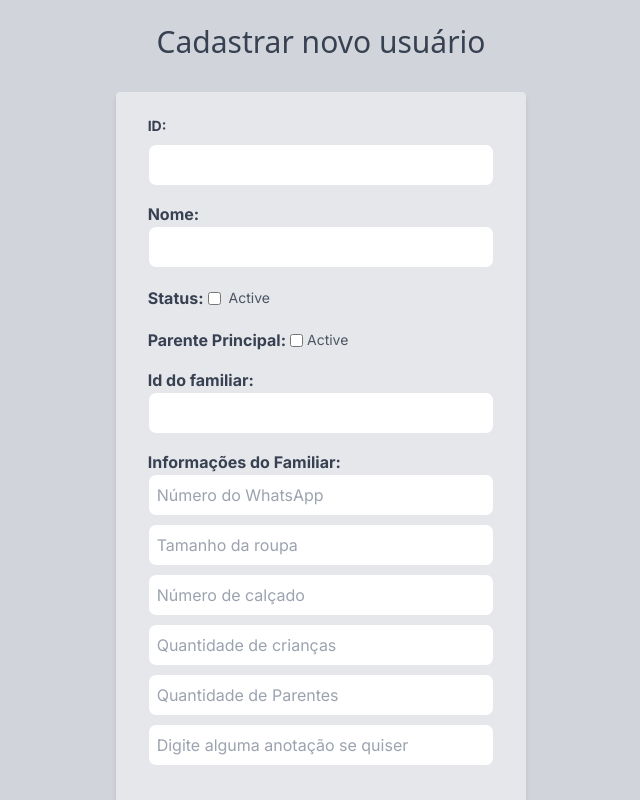
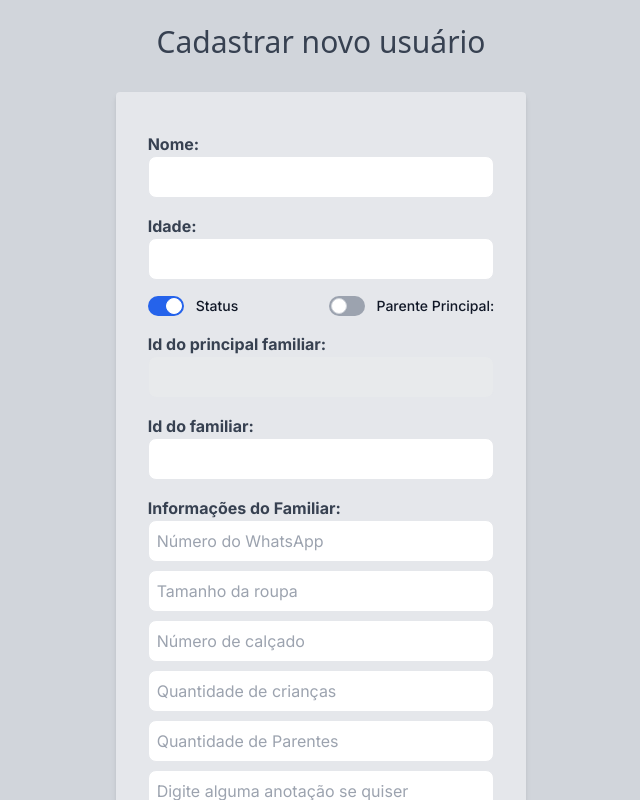
Before and after one commit to correaa1/ong-frontend, a Next.js app: page /register in a window 1280 px wide. Shown: the top 800 px of the page, without its empty margins (319-959 px from the left). Built offline with nearby package versions, Linux system fonts and the light colour scheme.

Commit message:
Forms validation e styled

```diff
--- a/package.json
+++ b/package.json
@@ -20,6 +20,7 @@
     "react-dom": "18.2.0",
     "react-icons": "^4.10.1",
     "react-router-dom": "^6.14.2",
+    "react-toastify": "^9.1.3",
     "tailwindcss": "3.3.3"
   }
 }
--- a/src/app/list/profile/page.jsx
+++ b/src/app/list/profile/page.jsx
@@ -4,6 +4,7 @@ import {BrowserRouter as Router, Routes, Route, Link} from 'react-router-dom';
 import UserList from "@/app/list/userList";
 import UserDetails from "@/app/list/profile/userDetail";
 import UserListSelect from "@/app/deliveryList/userListSelect";
+import UserFamily from "@/app/list/profile/profileFamily/userFamily";
 
 
 
--- a/src/app/list/profile/userDetail.jsx
+++ b/src/app/list/profile/userDetail.jsx
@@ -3,9 +3,10 @@ import React, { useState, useEffect } from 'react';
 import axios from 'axios';
 import {Link, useParams} from 'react-router-dom';
 import {MdCancel} from "react-icons/md";
-import {BsCheckCircle, BsFillCheckCircleFill, BsXCircle} from "react-icons/bs";
+import {BsCheckCircle, BsFillCheckCircleFill, BsPersonBadge, BsXCircle} from "react-icons/bs";
 import {FiEdit} from "react-icons/fi";
-import {Button} from "react-bootstrap";
+import {Button, Alert} from "react-bootstrap";
+import {FcSearch} from "react-icons/fc";
 
 const UserDetails = () => {
 
@@ -17,17 +18,23 @@ const UserDetails = () => {
     console.log("editedUser", editedUser); // Add this log
     console.log("editedUser.month", editedUser.month);
 
-    const confirmEditing = async () => {
+
+
+    const [familyMembers, setFamilyMembers] = useState([]); // Step 1
+    const fetchFamilyMembers = async () => {
         try {
-            // Fazer uma requisição PUT para a API com as informações em editedUser
-            await axios.put(`http://localhost:8080/v1/users/${user.id}`, editedUser);
-            // Atualizar a lista de usuários ou fazer outras ações necessárias
-            setIsEditing(false); // Desativar o modo de edição
+            const response = await fetch(`http://localhost:8080/v1/users/family?idMainParentRelational=${user.idMainParent}`);
+            const data = await response.json();
+            setFamilyMembers(data);
+
+            // Update the familyMembers state with the fetched data
+            console.log("familyMembers",familyMembers)
         } catch (error) {
             console.error('API Error:', error.message);
-            // Tratar erros de requisição
         }
     };
+
+
 
     useEffect(() => {
         const fetchUserDetails = async () => {
@@ -58,6 +65,8 @@ const UserDetails = () => {
             };
         });
     };
+
+
 
 
     const startEditing = () => {
@@ -111,7 +120,8 @@ const UserDetails = () => {
     return (
 
 
-        <div className='flex flex-col bg-gray-300  items-center justify-center  '>
+        <div className='flex  bg-gray-300  items-center justify-center gap-5  '>
+            <div className='flex flex-col'>
             <div className='flex ml-6 w-full pl-4'>
                 <ul className="nav p-2  2">
                     <li className="nav-item p-2 font-serif font-medium text-xl">
@@ -121,12 +131,18 @@ const UserDetails = () => {
 
                 </ul>
             </div>
-           <div className='border-2 border-gray-700 rounded-2xl m-5 p-10 '>
+
+
+           <div className='border-2 border-gray-700 rounded-2xl m-5 p-10  '>
             <h1 className='text-gray-700 text-3xl  text-center'>Perfil de usuário  </h1>
+
                <div className='   p-2 m-5 rounded-2xl flex  justify-center '>
                    <label className=' block mb-2 text-2xl font-medium text-gray-900 dark:text-white '>
+
                        Nome: {isEditing ? (
+
                        <input
+
                            type="text"
                            value={editedUser.name || ''}
                            onChange={(e) => handleEditChange('name', e.target.value)}
@@ -139,11 +155,28 @@ const UserDetails = () => {
                    </label>
                </div>
 
+               <div className='   p-2 m-5 rounded-2xl flex  justify-center '>
+                   <label className=' block mb-2 text-2xl font-medium text-gray-900 dark:text-white '>
+                       Idade: {isEditing ? (
+                       <input
+                           type="number"
+                           value={editedUser.age || ''}
+                           onChange={(e) => handleEditChange('age', e.target.value)}
+                           className="bg-gray-50 border border-gray-300 text-gray-900 text-sm rounded-lg focus:ring-blue-500 focus:border-blue-500 block w-full p-2.5 dark:bg-gray-700 dark:border-gray-600 dark:placeholder-gray-400 dark:text-white dark:focus:ring-blue-500 dark:focus:border-blue-500"
+
+                       />
+                   ) : (
+                       <span>{user.age}</span>
+                   )}
+                   </label>
+               </div>
+
+
 
                <div className=' -emerald-400 p-2 m-5 rounded-2xl flex  justify-center'>
                    <label className='block  mb-2 text-2xl font-medium text-gray-900 dark:text-white '>
-                       Id do familiar: {isEditing ? (
-                       <input
+                       Id do Principal familiar: {isEditing ?
+                       (   <input
                            type="text"
                            value={editedUser.idMainParent || ''}
                            onChange={(e) => handleEditChange('idMainParent', e.target.value)}
@@ -157,14 +190,31 @@ const UserDetails = () => {
                </div>
 
                <div className=' -emerald-400 p-2 m-5 rounded-2xl flex  justify-center'>
+                   <label className='block  mb-2 text-2xl font-medium text-gray-900 dark:text-white '>
+                       Id do familiar: {isEditing ? (
+                       <input
+                           type="text"
+                           value={editedUser.idMainParentRelational || ''}
+                           onChange={(e) => handleEditChange('idMainParentRelational', e.target.value)}
+                           className="bg-gray-50  -gray-300 text-gray-900 text-sm rounded-lg focus:ring-blue-500 focus:-blue-500 block w-full p-2.5 dark:bg-gray-700 dark:-gray-600 dark:placeholder-gray-400 dark:text-white dark:focus:ring-blue-500 dark:focus:-blue-500"
+                       />
+                   ) : (
+                       <span>{user.idMainParentRelational}</span>
+                   )}
+                   </label>
+
+               </div>
+
+               <div className=' -emerald-400 p-2 m-5 rounded-2xl flex  justify-center'>
                    <label className=' block mb-2 text-2xl font-medium text-gray-900 dark:text-white '>
                        Stats: {isEditing ? (
                        <input
-                           type="text"
+
+                           type="boolean"
                            value={editedUser.stats || ''}
                            onChange={(e) => handleEditChange('stats', e.target.value)}
-                           className="bg-gray-50  -gray-300 text-gray-900 text-sm rounded-lg focus:ring-blue-500 focus:-blue-500 block w-full p-2.5 dark:bg-gray-700 dark:-gray-600 dark:placeholder-gray-400 dark:text-white dark:focus:ring-blue-500 dark:focus:-blue-500"
-                       />
+                           className="bg-gray-50   text-gray-900 text-sm rounded-lg focus:ring-blue-500 focus:-blue-500 block w-full
+                            p-2.5 dark:bg-gray-700 dark:-gray-600 dark:placeholder-gray-400 dark:text-white dark:focus:ring-blue-500 dark:focus:-blue-500" />
                    ) : (
                        <span>{user.stats}</span>
                    )}
@@ -236,21 +286,6 @@ const UserDetails = () => {
 
                </div>
 
-               <div className=' -emerald-400 p-2 m-5 rounded-2xl flex  justify-center '>
-                   <label className=' block mb-2 text-2xl font-medium text-gray-900 dark:text-white '>
-                       Id do familiar: {isEditing ? (
-                       <input
-                           type="number"
-                           value={editedUser.infoUsers.amountChildren || ''}
-                           onChange={(e) => handleEditChange('infoUsers.amountChildren', e.target.value)}
-                           className="bg-gray-50  -gray-300 text-gray-900 text-sm rounded-lg focus:ring-blue-500 focus:-blue-500 block w-full p-2.5 dark:bg-gray-700 dark:-gray-600 dark:placeholder-gray-400 dark:text-white dark:focus:ring-blue-500 dark:focus:-blue-500"
-                       />
-                   ) : (
-                       <span>{user.infoUsers.amountChildren}</span>
-                   )}
-                   </label>
-
-               </div>
                <h1 className='text-center text-2xl text-gray-700'>Endereços</h1>
                <div className=' -emerald-400 p-2 m-5 rounded-2xl flex  justify-center'>
                    <label className=' block mb-2 text-2xl font-medium text-gray-900 dark:text-white '>
@@ -316,7 +351,6 @@ const UserDetails = () => {
                </div>
 
                <div>
-                   <h1>Recebeu entrega em:</h1>
                    {isEditing ? (
                        <div>
                            <h1>Recebeu entrega em:</h1>
@@ -345,7 +379,7 @@ const UserDetails = () => {
                    {isEditing ? (
                        <div className='flex   gap-3'>
                            <Button className='bg-green-500 text-white px-4 py-2 rounded w-11/12' onClick={() => startEditing()}>
-                               <BsFillCheckCircleFill  onClick={saveChanges} ></BsFillCheckCircleFill>
+                             <BsFillCheckCircleFill  onClick={saveChanges} ></BsFillCheckCircleFill>
                            </Button>
                            <Button className='bg-red-500 text-white px-4 py-2 rounded' onClick={() => cancelEditing()}>
                                <MdCancel  onClick={cancelEditing} ></MdCancel>
@@ -359,6 +393,30 @@ const UserDetails = () => {
                    )}
                </div>
             </div>
+
+            </div>
+            <div className='flex  flex-col items-center border-2 border-gray-700 rounded-2xl m-5 p-10 '>
+                <h1 className='text-gray-700 text-3xl  text-center'>Familiares associado a este usuario</h1>
+
+                    <Button className='bg-gray-500 hover:bg-gray-700 text-white px-4 py-2 rounded w-12' onClick={fetchFamilyMembers}><BsPersonBadge className='w-full'/></Button>
+
+                    <div>
+                        {familyMembers.map((familyMember) => (
+                            <div key={familyMember.id}>
+                              <div className='flex justify-stretch items-center gap-4'>
+                                  <p className=' text-2xl font-serif '>Nome: {familyMember.name}  </p>
+                                  <p className=' text-2xl font-serif '>Id do familiar: {familyMember.idMainParentRelational}  </p>
+                                <p className='p-2 text-2xl font-serif '>Tamanho de roupa: {familyMember.infoUsers?.clothingSize} </p>
+                                  <p className='text-2xl font-serif '>Tamanho de tenis: {familyMember.infoUsers?.shoe}  </p>
+                                  <p className='text-2xl font-serif '>Anotação: {familyMember.infoUsers?.note} </p>
+                              </div>
+                                {/* Display other family member details as needed */}
+                            </div>
+                        ))}
+                    </div>
+                </div>
+
+
         </div>
     );
 };
--- a/src/app/page.js
+++ b/src/app/page.js
@@ -4,9 +4,8 @@ import {BrowserRouter as Router, Routes, Route, Link} from 'react-router-dom';
 import Form from "@/app/register/userRegister";
 import UserList from "@/app/list/userList";
 import UserDetails from "@/app/list/profile/userDetail";
-import UserRegister from "@/app/register/userRegister";
-import Register from "@/app/register/page";
 import UserListSelect from "@/app/deliveryList/userListSelect";
+import React from "react";
 
 
 export default function Home() {
@@ -16,7 +15,7 @@ export default function Home() {
               <Routes>
                   <Route path="/" element={<Form />}/>
                   <Route path="/register" element={<Form/>} />
-                      <Route path="/list" element={<UserList/>} />
+                  <Route path="/list" element={<UserList/>} />
                   <Route path="/list/profile/:id" element={<UserDetails/>} />
                   <Route path="/deliveryList/" element={<UserListSelect />} />
 
--- a/src/app/register/page.jsx
+++ b/src/app/register/page.jsx
@@ -1,6 +1,5 @@
 "use client"
 import {BrowserRouter as Router, Route, Routes} from "react-router-dom";
-import UserList from "@/app/list/userList";
 import Form from "@/app/register/userRegister";
 
 import React from "react";
@@ -11,8 +10,6 @@ const Register = () => {
           <Routes>
                   <Route path="/" element={<Form/>} />
               <Route path="/register" element={<Form/>} />
-              <Route path="/list" element={<UserList/>} />
-
 
           </Routes>
 
--- a/src/app/register/userRegister.jsx
+++ b/src/app/register/userRegister.jsx
@@ -2,8 +2,8 @@
 import {Link} from 'react-router-dom'
 import { useState } from 'react';
 import axios from 'axios';
-import UserList from "@/app/list/userList";
-
+import { ToastContainer, toast } from 'react-toastify';
+import 'react-toastify/dist/ReactToastify.css';
 const initialMonthState = {
     janeiro: false,
     fevereiro: false,
@@ -20,12 +20,20 @@ const initialMonthState = {
 };
 const Form = () => {
     const [monthState, setMonthState] = useState(initialMonthState);
+    const [idMainParentRelationalEnabled, setIdMainParentRelationalEnabled] = useState(true);
 
+    const [validationErrors, setValidationErrors] = useState({
+        name: '',
+        age: '',
+        // Outros campos do formulário
+    });
   const [formData, setFormData] = useState({
-    id: '',
     name: '',
-    stats: false,
+    stats: true,
+    mainParent:false,
     idMainParent:'',
+    idMainParentRelational:'',
+    age:'',
     infoUsers: {
       phone: '',
       clothingSize: '',
@@ -45,17 +53,53 @@ const Form = () => {
   });
 
   const handleChange = (e) => {
+
+
     const { name, value, type, checked } = e.target;
     setFormData((prevFormData) => ({
       ...prevFormData,
       [name]: type === 'checkbox' ? checked : value,
-    }));
+    }));console.log("formDAta",formData)
+      if (name === 'mainParent') {
+          setFormData((prevFormData) => ({
+              ...prevFormData,
+              mainParent: checked,
+              idMainParentRelational: checked ? '' : prevFormData.idMainParentRelational, // Limpa o campo quando mainParent for true
+              idMainParent: !checked ? '' : prevFormData.idMainParent,
+
+          }));
+          setIdMainParentRelationalEnabled(!checked);
+
+      }
   };
+
 
   //function responsavel por fazer um post na api salvando o cadastro do usuário no banco --- tabela Users
   const handleSubmit = async (e) => {
     e.preventDefault();
 
+
+      if (formData.name.trim() === '' || formData.age.trim() === '') {
+          toast.error('Nome e idade não podem estar em branco.', {
+              position: toast.POSITION.TOP_CENTER,
+          });
+          return; // Impede o envio se o nome ou idade estiverem em branco
+      }
+
+      // Verificar se há erros de validação
+      if (validationErrors.name || validationErrors.age) {
+          toast.error('Por favor, corrija os erros de validação antes de salvar.', {
+              position: toast.POSITION.TOP_CENTER,
+          });
+          return; // Impede o envio se houver erros de validação
+      }
+
+      if (!formData.idMainParent && formData.idMainParentRelational === '') {
+          toast.error('Por favor, corrija os erros de validação antes de salvar.', {
+              position: toast.POSITION.TOP_CENTER,
+          });
+          return; // Impede o envio se houver erros de validação
+      }
     try {
         console.log('monthState before API call:', monthState);
         console.log('formData before API call:', formData);
@@ -66,12 +110,20 @@ const Form = () => {
             month: { ...monthState }, // Spread the monthState to create a new object
         });
 
-        alert('Usuário cadastrado com sucesso!');
+        toast.success('Formulário enviado com sucesso!', {
+            position: toast.POSITION.TOP_CENTER,
+        });
+
+
+
+
         setFormData({
-            id: '',
             name: '',
-            stats: false,
+            stats: true,
+            mainParent:false,
+            age:'',
             idMainParent: '',
+            idMainParentRelational:'',
             infoUsers: {
                 phone: '',
                 clothingSize: '',
@@ -90,15 +142,17 @@ const Form = () => {
 
         });
         setMonthState(initialMonthState);
+
         console.log("initialMonthState", initialMonthState);
         console.log("formdata", formData);
 
     } catch (error) {
       console.error('Error sending data:', error);
-        alert('erro ao cadastrar usuário, revise os campos informados!');
+        setFormErrorMessage('Erro ao cadastrar usuário, revise os campos informados!');
     }
 
   };
+
 
     const handleMonthChange = (month) => {
         console.log('Before change:', monthState);
@@ -110,23 +164,15 @@ const Form = () => {
     };
 
 
+
     return (
   <div className=" bg-gray-300 justify-center flex flex-col items-center">
       <h1 className='m-4 font-sans font-medium p-2 text-gray-700 text-3xl'>Cadastrar novo usuário</h1>
   <div className='p-2  w-1/3 '>
+          <ToastContainer />
   <form onSubmit={handleSubmit} className="bg-gray-200 shadow-md rounded px-8 pt-6 pb-8 mb-4">
             <div className="mb-4">
-              <label htmlFor="id" className="block text-gray-700 text-sm font-bold mb-2 ">
-                ID:
-              </label>
-              <input
-                type="text"
-                id="id"
-                name="id"
-                value={formData.id}
-                onChange={handleChange}
-                className="w-full p-2 border rounded-lg  "
-              />
+
 
             </div>
             <div className="mb-4">
@@ -139,54 +185,91 @@ const Form = () => {
                 id="name"
                 name="name"
                 value={formData.name}
+
                 onChange={handleChange}
                 className="w-full p-2 border rounded-lg "
-              />
+
+              />  {validationErrors.name && (
+                <p className="error">{validationErrors.name}</p>
+            )}
             </div>
 
-            <div className="mb-4 flex items-center">
-              <label htmlFor="stats" className=" text-gray-700 font-bold">
-                Status:
-              </label>
+      <div className="mb-4">
+          <label  htmlFor="age" className="block text-gray-700 font-bold">
+              Idade:
+          </label>
+          <input
+
+              type="number"
+              id="age"
+              name="age"
+              value={formData.age}
+
+              onChange={handleChange}
+              className="w-full p-2 border rounded-lg "
+          />
+      </div>
+
+        <div className='flex justify-between  '>
+
+            <div className="mb-4 flex  ">
+              <label htmlFor="stats" className=" relative inline-flex items-center  cursor-pointer">
               <input
-                type="checkbox"
+               type="checkbox"
                 id="stats"
                 name="stats"
-                checked={formData.stats}
+                checked={formData.stats }
                 onChange={handleChange}
-                className=" m-1 leading-tight "
+                className="sr-only peer "
               />
-              <span className="p-1 text-sm text-gray-600">Active</span>
+            <div className="w-9 h-5 bg-gray-400 peer-focus:outline-none peer-focus:ring-4 peer-focus:ring-blue-300 dark:peer-focus:ring-blue-800 rounded-full peer dark:bg-gray-700 peer-checked:after:translate-x-full peer-checked:after:border-white after:content-[''] after:absolute after:top-[2px] after:left-[2px] after:bg-white after:border-gray-300 after:border after:rounded-full after:h-4 after:w-4 after:transition-all dark:border-gray-600 peer-checked:bg-blue-600"></div>
+            <span className="ml-3 text-sm font-medium text-gray-900 dark:text-gray-300">Status</span>  </label>
             </div>
 
-      <div className="mb-4 flex items-center">
-          <label htmlFor="mainParent" className="block text-gray-700 font-bold">
-              Parente Principal:
-          </label>
+      <div className="mb-4 flex ">
+          <label htmlFor="mainParent" className="relative inline-flex items-center  cursor-pointer">
           <input
               type="checkbox"
               id="mainParent"
               name="mainParent"
               checked={formData.mainParent}
               onChange={handleChange}
-              className="m-1 leading-tight "
+              className="sr-only peer "
           />
-          <span className="text-sm text-gray-600">Active</span>
-      </div>
+              <div className="w-9 h-5 bg-gray-400 peer-focus:outline-none peer-focus:ring-4 peer-focus:ring-blue-300 dark:peer-focus:ring-blue-800 rounded-full peer dark:bg-gray-700 peer-checked:after:translate-x-full peer-checked:after:border-white after:content-[''] after:absolute after:top-[2px] after:left-[2px] after:bg-white after:border-gray-300 after:border after:rounded-full after:h-4 after:w-4 after:transition-all dark:border-gray-600 peer-checked:bg-blue-600"></div>
+              <span className="ml-3 text-sm font-medium text-gray-900 dark:text-gray-300">   Parente Principal: </span>  </label>
+      </div></div>
 
       <div className="mb-4">
           <label htmlFor="idMainParent" className="block text-gray-700 font-bold">
-              Id do familiar:
+              Id do principal familiar:
           </label>
           <input
-              type="text"
+              type="number"
               id="idMainParent"
               name="idMainParent"
+              disabled={idMainParentRelationalEnabled} // Desabilita se idMainParentRelationalEnabled for falso
               value={formData.idMainParent}
               onChange={handleChange}
               className="w-full p-2 border rounded-lg "
           />
       </div>
+
+      <div className="mb-4">
+          <label htmlFor="idMainParentRelational" className="block text-gray-700 font-bold">
+              Id do familiar:
+          </label>
+          <input
+              type="number"
+              id="idMainParentRelational"
+              name="idMainParentRelational"
+              value={formData.idMainParentRelational}
+              disabled={!idMainParentRelationalEnabled} // Desabilita se idMainParentRelationalEnabled for falso
+              onChange={handleChange}
+              className="w-full p-2 border rounded-lg "
+          />
+      </div>
+
 
                  <div className="mb-4 flex justify-items-center flex-col ">
                     <label htmlFor="infoUsers" className="block text-gray-700 font-bold">
@@ -194,7 +277,8 @@ const Form = () => {
                     </label>
               <input
                 placeholder='Número do WhatsApp'
-                type="text"
+                pattern="[0-9]{3}-[0-9]{2}-[0-9]{3}"
+                type="tel"
                 id="phone"
                 name="phone"
                 value={formData.infoUsers.phone}
@@ -229,7 +313,7 @@ const Form = () => {
 
                                     <input
                                                   placeholder='Número de calçado'
-                                                  type="text"
+                                                  type="number"
                                                   id="shoe"
                                                   name="shoe"
                                                   value={formData.infoUsers.shoe}
@@ -246,7 +330,7 @@ const Form = () => {
                                                 />
                                     <input
                                               placeholder='Quantidade de crianças'
-                                              type="text"
+                                              type="number"
                                               id="amountChildren"
                                               name="amountChildren"
                                               value={formData.infoUsers.amountChildren}
@@ -263,7 +347,7 @@ const Form = () => {
                                             />
                                     <input
                                                placeholder='Quantidade de Parentes'
-                                               type="text"
+                                               type="number"
                                                id="amountParent"
                                                name="amountParent"
                                                value={formData.infoUsers.amountParent}
@@ -349,7 +433,7 @@ const Form = () => {
                   Numero da casa:
                 </label>
           <input
-            type="text"
+            type="number"
             id="number"
             name="number"
             value={formData.address.number}
@@ -369,7 +453,7 @@ const Form = () => {
                    CEP:
                  </label>
            <input
-             type="text"
+             type="number"
              id="zipCode"
              name="zipCode"
              value={formData.address.zipCode}
@@ -399,7 +483,7 @@ const Form = () => {
                     onChange={() => handleMonthChange(month)}
                     className="m-1 leading-tight"
                 />
-                <label htmlFor={month} className="ml-1 text-sm text-gray-600">
+                <label  htmlFor={month} className="ml-1 text-gray-600 text-base	 font-serif ">
                     {month}
                 </label>
             </div>
```
Also changed, not shown: src/app/list/userList.jsx (+3 -24 lines), src/app/register/validation.js (added, +16 -0 lines), 1 other file (tests, documents, lock files or other folders).
